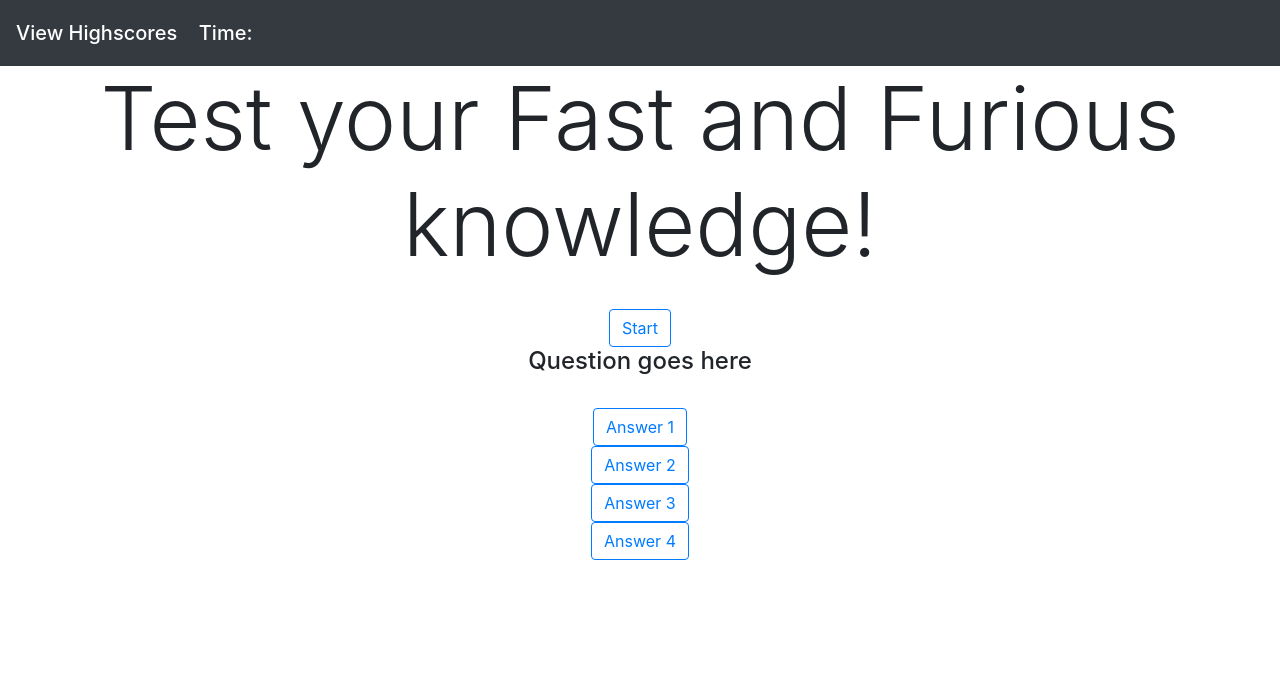
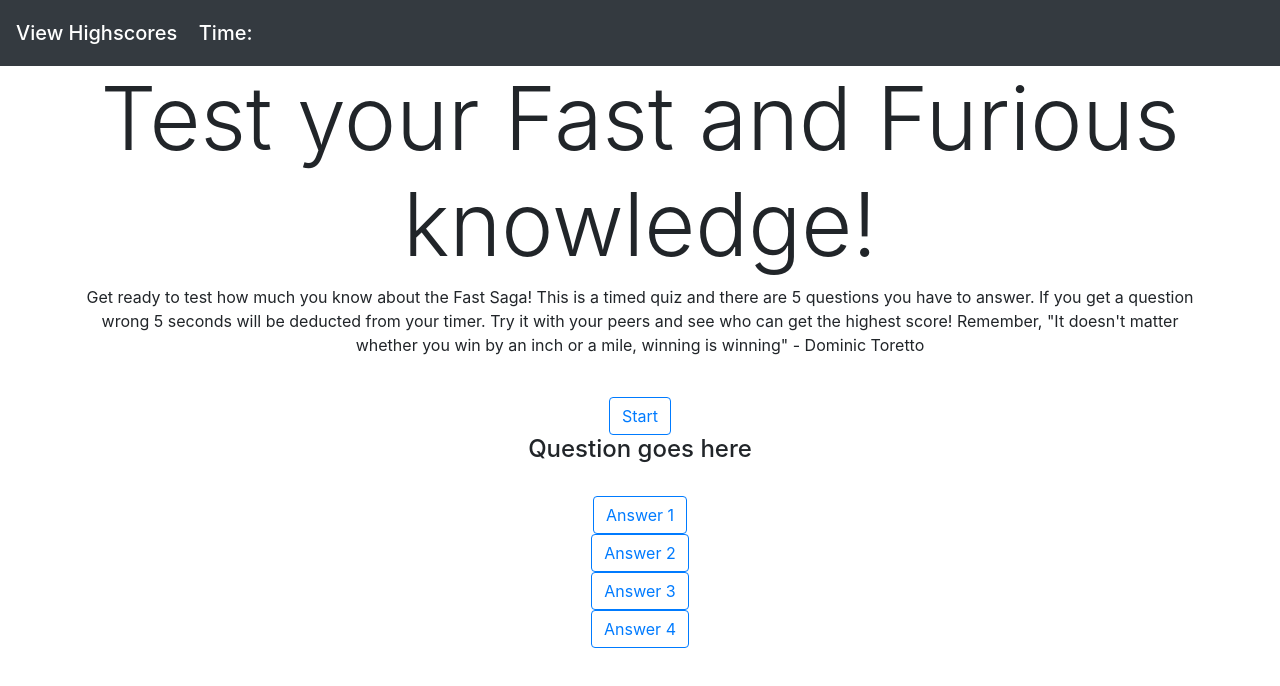
Before and after one commit to gkourako/Code-Quiz, a plain HTML site: page index.html in a window 1280 px wide. Drawn offline with nearby package versions, Linux system fonts and the light colour scheme.

Commit message:
Added instructions on index.

```diff
--- a/index.html
+++ b/index.html
@@ -8,7 +8,7 @@
     <link rel="stylesheet" href="https://stackpath.bootstrapcdn.com/bootstrap/4.5.0/css/bootstrap.min.css" integrity="sha384-9aIt2nRpC12Uk9gS9baDl411NQApFmC26EwAOH8WgZl5MYYxFfc+NcPb1dKGj7Sk" crossorigin="anonymous">
 
 
-    <title>About Me</title>
+    <title>Fast Quiz</title>
 
   </head>
   <body>
@@ -24,6 +24,7 @@
     <div class="col-sm-12 text-center">
 
       <h2 class="display-2">Test your Fast and Furious knowledge!</h2>
+      <p>Get ready to test how much you know about the Fast Saga! This is a timed quiz and there are 5 questions you have to answer.  If you get a question wrong 5 seconds will be deducted from your timer. Try it with your peers and see who can get the highest score! Remember, "It doesn't matter whether you win by an inch or a mile, winning is winning" - Dominic Toretto</p>
       <br>
       <button type="button" id="answer1" class="btn btn-outline-primary">Start</button>
       <br>
```
